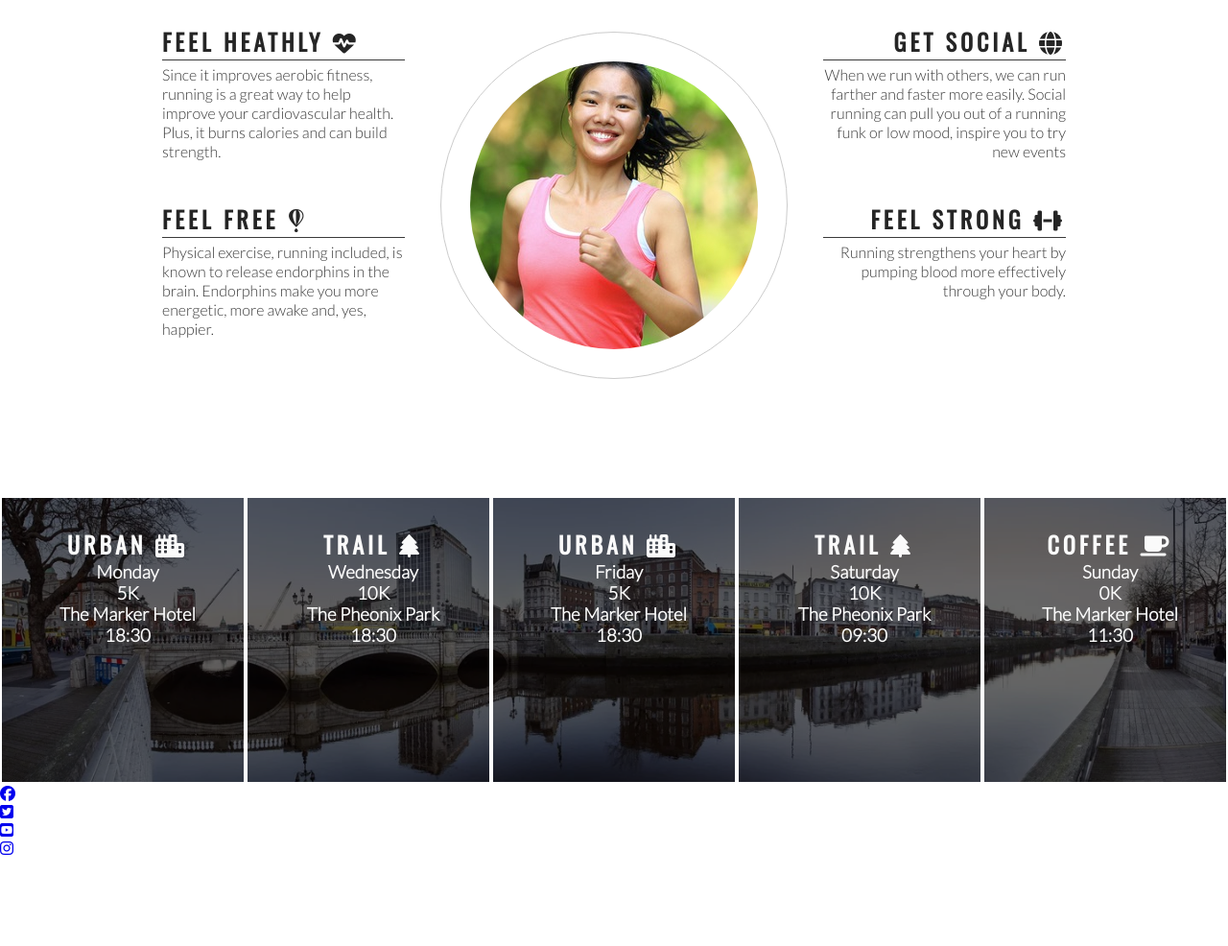
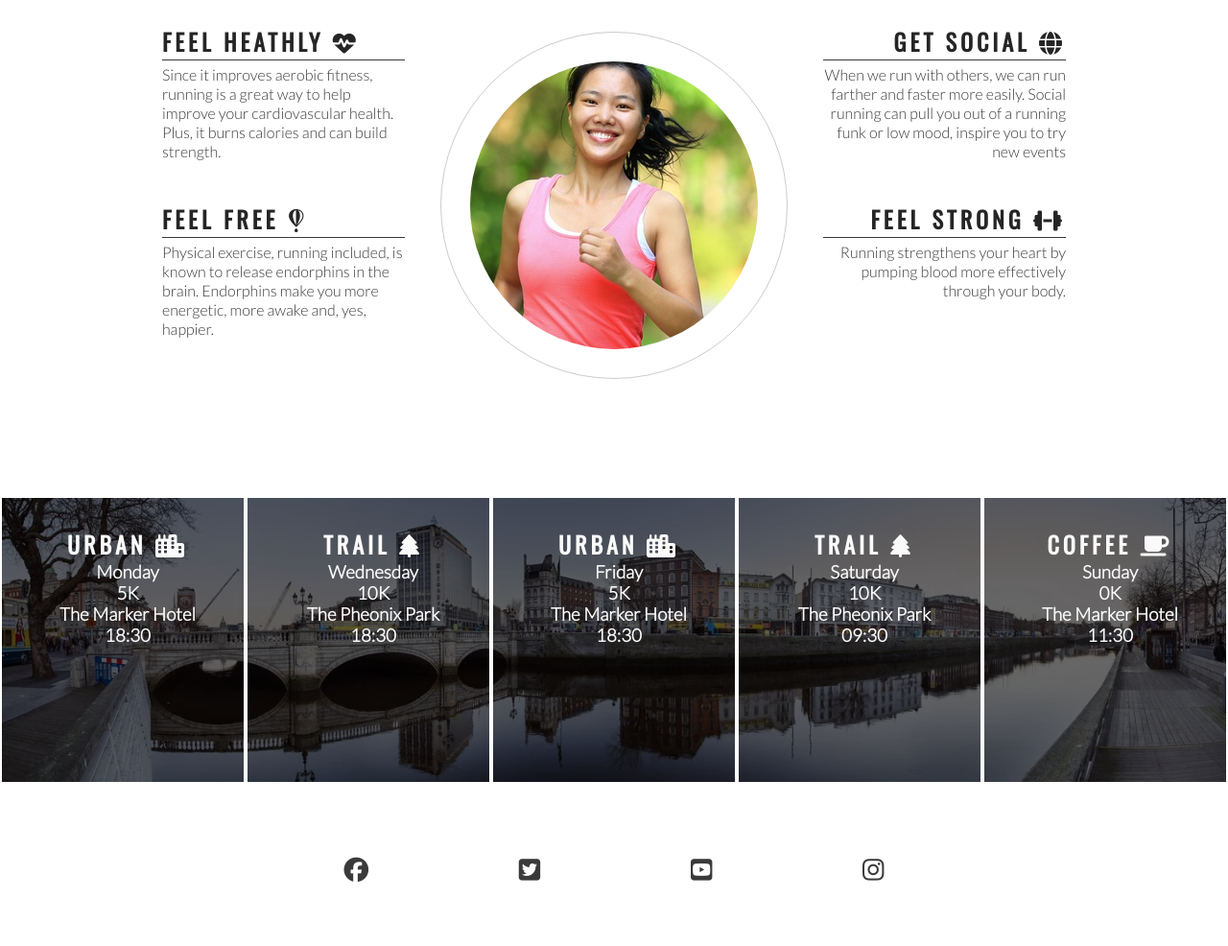
Before and after one commit to GrantWils23/love_running_project, a plain HTML site: page index.html in a window 1280 px wide. Shown: the part 778-1764 px from the top of the page at 96% size. Before the commit the page ends 1671 px from the top, so only its background shows below. Drawn offline with nearby package versions, Linux system fonts and the light colour scheme.

Commit message:
add style to the footer

```diff
--- a/assets/css/style.css
+++ b/assets/css/style.css
@@ -221,3 +221,22 @@ hr {
 #times h2 {
     color: #fafafa;
 }
+
+footer {
+    height: 150px;
+}
+
+.social-networks {
+    text-align: center;
+}
+
+.social-networks li {
+    display: inline;
+}
+
+.social-networks i {
+    font-size: 160%;
+    margin: 1%;
+    padding: 5%;
+    color: #3a3a3a;
+}
--- a/index.html
+++ b/index.html
@@ -119,7 +119,7 @@
         </div>
     </section>
     <footer>
-        <ul>
+        <ul class="social-networks">
             <li>
                 <a href="https://facebook.com" target="_blank" rel="noopener"
                 aria-label="Visit our Facebook page (opens in a new tab)"><i class="fab fa-facebook"></i></a>
```
